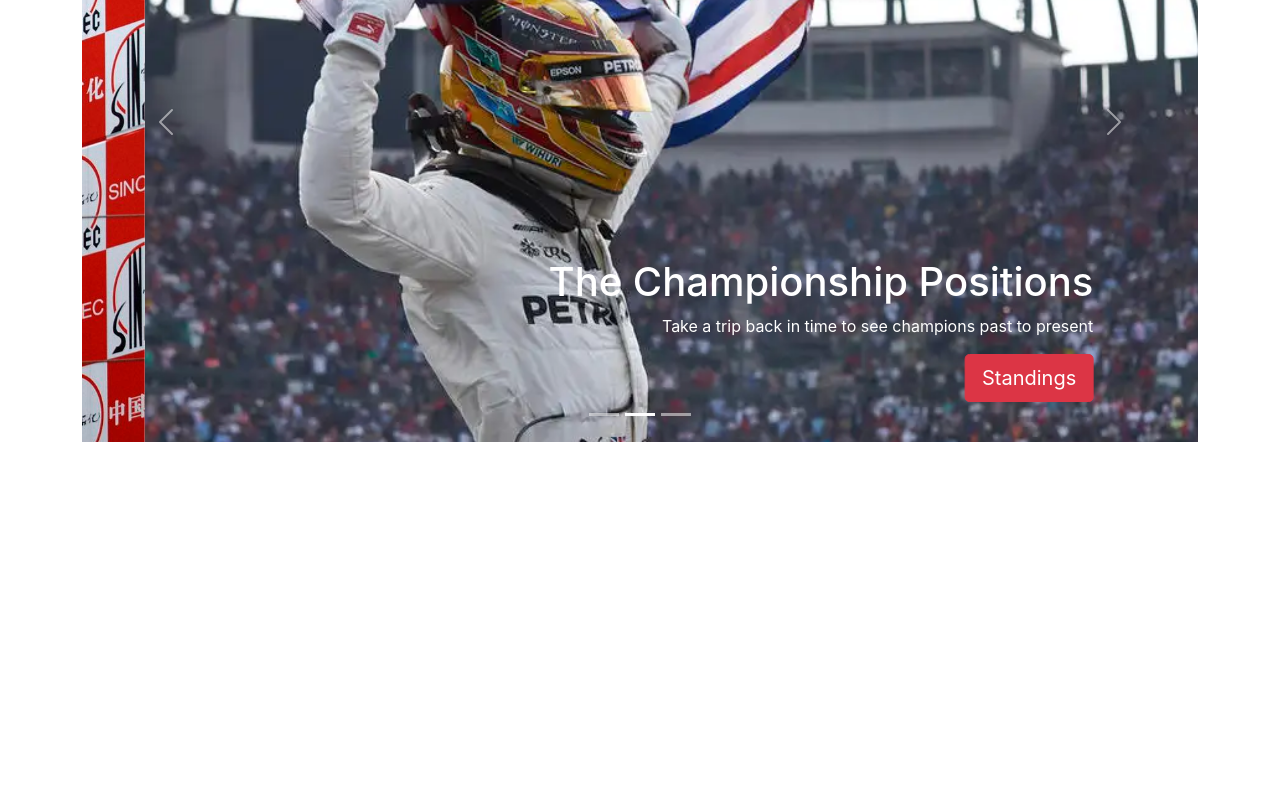
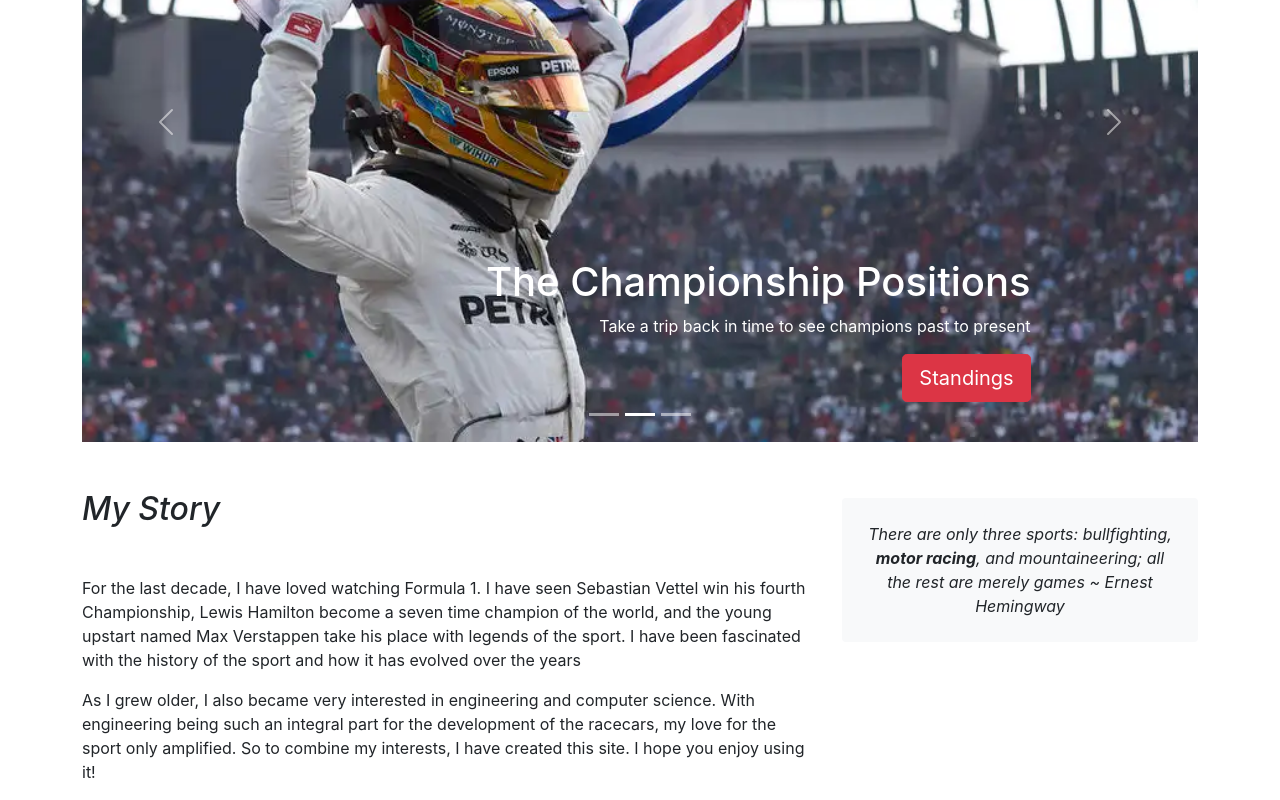
Before and after one commit to rrichaz1/21st-century-F1, a React (Create React App) app: page /#/ in a window 1280 px wide. Shown: the part 268-1068 px from the top of the page. Before the commit the page ends 800 px from the top, so only its background shows below. Built offline with nearby package versions, Linux system fonts and the light colour scheme.

Commit message:
nav css changes

```diff
--- a/src/App.js
+++ b/src/App.js
@@ -4,16 +4,15 @@ import Home from './home/Home';
 import Standings from './standings/Standings';
 import Results from './results/Results';
 import { Routes, Route } from 'react-router-dom';
-// import { CarouselItem } from 'react-bootstrap';
 
 function App() {
   return (
     <div className="App">
       <Navigation />
       <Routes>
+        <Route path="/" exact element={<Home />} />
         <Route path="/standings" element={<Standings />} />
         <Route path="/results" element={<Results />} />
-        <Route path="/" exact element={<Home />} />
       </Routes>
     </div>
   );
--- a/src/home/Home.js
+++ b/src/home/Home.js
@@ -1,9 +1,10 @@
 import './Home.css';
- import Slideshow from './Slideshow';
+import Main from './Main';
+
 
 const Home = () => {
     return (
-        <Slideshow />
+        <Main />
      );
 }
 
--- a/src/home/Slideshow.js
+++ b/src/home/Main.js
@@ -18,7 +18,7 @@ const Slideshow = () => {
                     />
                     <Carousel.Caption>
                     <h1>Welcome to 21st Century F1</h1>
-                    <p>Home of the Internet Formula 1 Historians</p>
+                    <p>Home of the Internet's Formula 1 Historians</p>
                     </Carousel.Caption>
                 </Carousel.Item>
                 <Carousel.Item className='carousel-item'>
@@ -40,12 +40,34 @@ const Slideshow = () => {
                     alt="Third slide"
                     />
                     <Carousel.Caption className="text-start">
-                    <h1>Experience Grand Prix Results</h1>
-                    <p>See the ones who conquered each circuit year-by-year</p>
+                    <h1>See Grand Prix Results</h1>
+                    <p>Read the names of those who conquered each circuit year-by-year</p>
                     <NavLink to="/results" className={"btn btn-lg btn-danger"} role={"button"}>Results</NavLink>
                     </Carousel.Caption>
                 </Carousel.Item>
             </Carousel>
+
+            <div className="row">
+                <div className="col-lg-8">
+                    <h2 className="pb-4 mb-4 fst-italic text-start">My Story</h2>
+                    <p className="text-start">
+                        For the last decade, I have loved watching Formula 1. I have seen Sebastian Vettel win his fourth Championship,
+                        Lewis Hamilton become a seven time champion of the world, and the young upstart named Max Verstappen take his place
+                        with legends of the sport. I have been fascinated with the history of the sport and how it has evolved over the years
+                    </p>
+                    <p className="text-start">
+                        As I grew older, I also became very interested in engineering and computer science. With engineering being such an integral part for the development of
+                        the racecars, my love for the sport only amplified. So to combine my interests, I have created this site. I hope you enjoy using it!
+                    </p>
+                </div>
+
+                <aside className="col-lg-4">
+                    <div className="p-4 mb-3 mt-2 bg-light rounded">
+                        <p className="mb-0 fst-italic">There are only three sports: bullfighting, <b>motor racing</b>, and mountaineering; all the rest are merely games ~
+                            Ernest Hemingway</p>
+                    </div>
+                </aside>
+            </div>
         </Container>
     );
 }
--- a/src/nav-bar/Navigation.css
+++ b/src/nav-bar/Navigation.css
@@ -37,7 +37,7 @@ a{
   }
 
   .nav-effect:hover::before {
-    width: 90%;
+    width: 85%;
   }
 
   nav {
@@ -46,84 +46,3 @@ a{
     color: white;
     padding-top: 10px;
 }
-
-
-/*
-nav {
-    display: flex;
-    justify-content: space-between;
-    align-items: center;
-    background-color: #000000;
-    color: white;
-    position: sticky;
-    top: 5;
-    padding-top: 10px;
-}
-
-nav ul {
-    display: flex;
-}
-
-nav img {
-  display: flex;
-}
-
-nav ul li {
-   list-style: none;
-}
-
-nav ul li a {
-    display: block;
-    text-decoration: none;
-    color: white;
-    padding: 0.5rem;
-    margin: 0 0.5rem;
-    border-radius: 0.5rem;
-}
-
-nav ul li a:not(.active):hover {
-    background-color:#172554 ;
-}
-
-nav .menu {
-    display: none;
-    position: absolute;
-    top: 0.75rem;
-    right: 0.5rem;
-    flex-direction: column;
-    justify-content: space-between;
-    width: 2.25rem;
-    height: 2rem;
-}
-
-/*
-@media (max-width: 480px) {
-    nav .menu {
-        display: flex;
-    }
-
-    nav {
-        flex-direction: column;
-        align-items: flex-start;
-    }
-
-    nav ul {
-        display: none;
-        flex-direction: column;
-        width: 100%;
-        margin-bottom: 0.25rem;
-    }
-
-    nav ul.open {
-        display: flex;
-    }
-
-    nav ul li {
-        width: 100%;
-        text-align: center;
-    }
-
-    nav ul li a {
-        margin: 0.2rem 0.5rem;
-    }
-}*/
```
